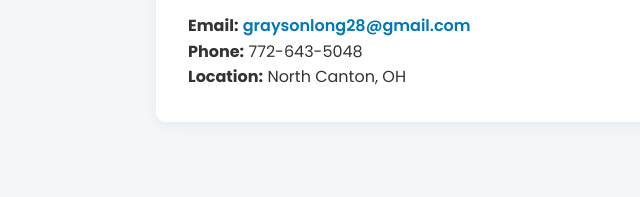
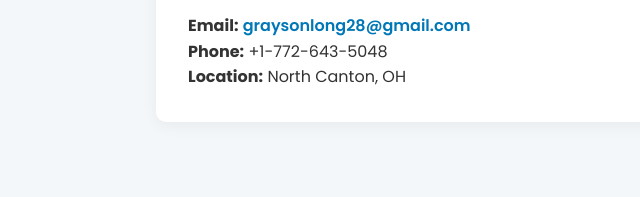
Before and after one commit to Wellz26/GRAYSON, a plain HTML site: page INDEX.html in a window 1280 px wide. Shown: the part 1781-1978 px from the top of the page, 0-640 px from the left. Drawn offline with Linux system fonts and the light colour scheme.

Commit message:
Update INDEX.html

```diff
--- a/INDEX.html
+++ b/INDEX.html
@@ -191,7 +191,7 @@
     <section class="contact">
       <h2>Contact</h2>
       <p><strong>Email:</strong> <a href="mailto:graysonlong28@gmail.com">graysonlong28@gmail.com</a></p>
-      <p><strong>Phone:</strong> 772-643-5048</p>
+      <p><strong>Phone:</strong> +1-772-643-5048</p>
       <p><strong>Location:</strong> North Canton, OH</p>
     </section>
 
```
